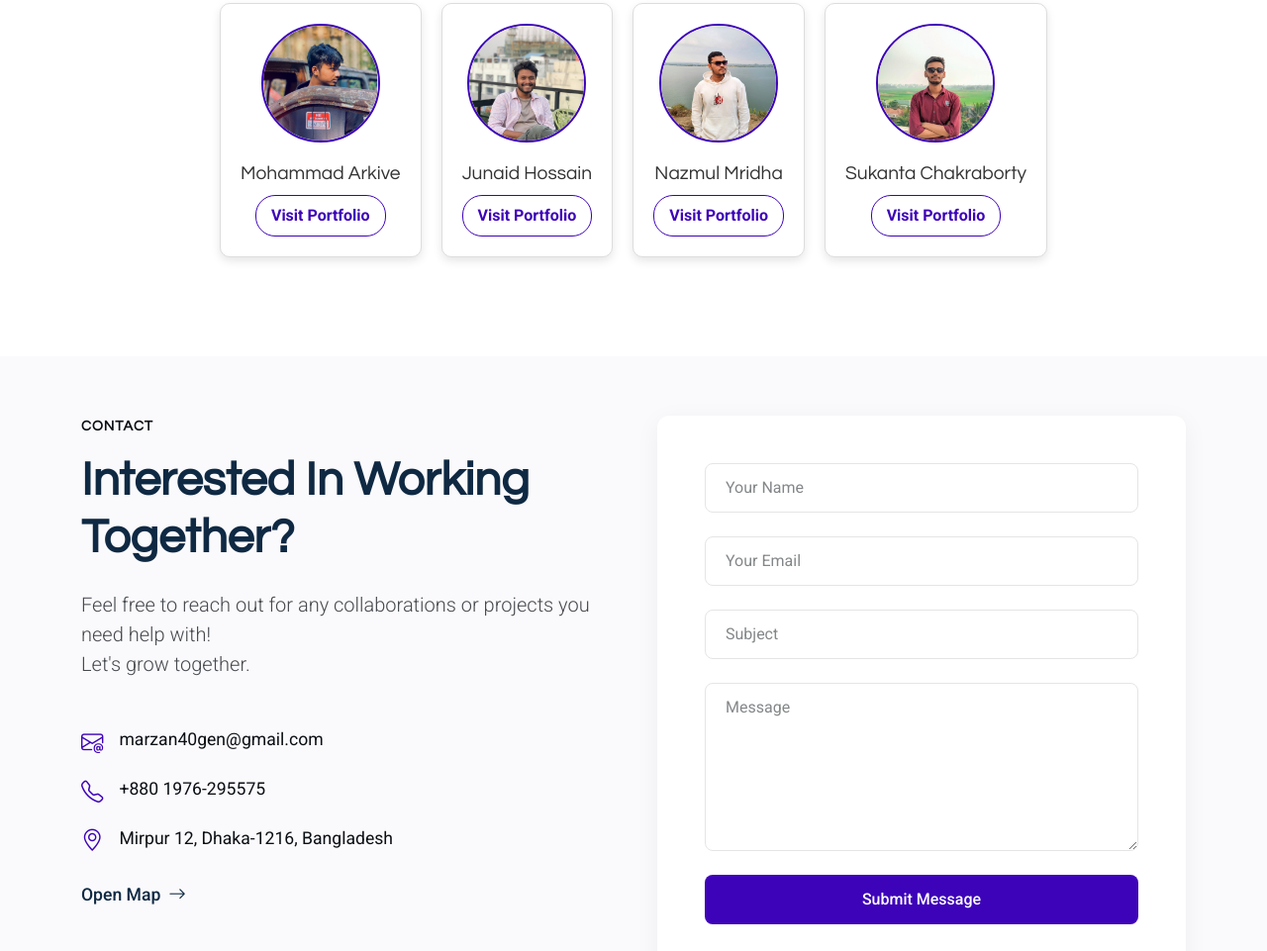
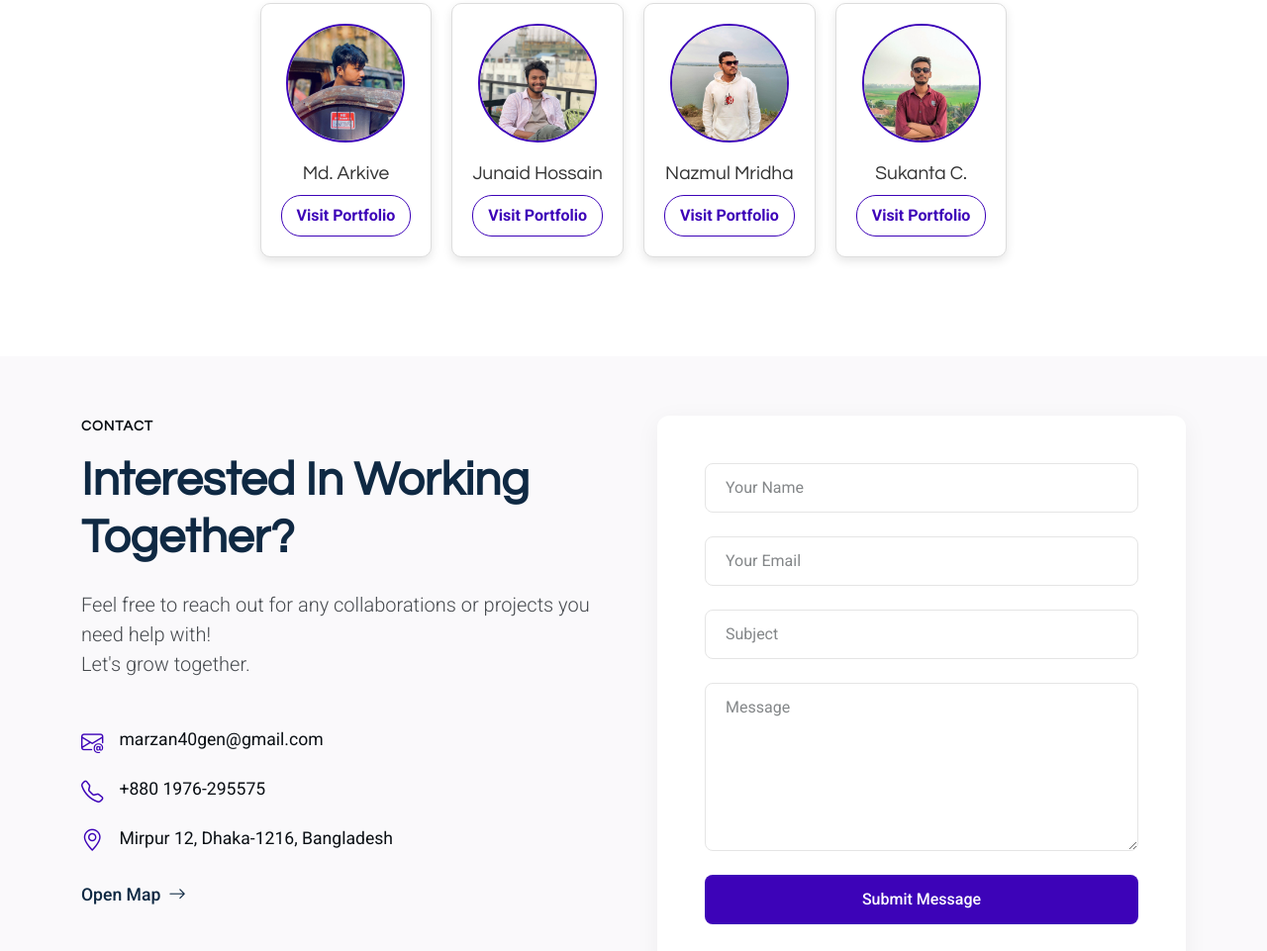
Before and after one commit to MarzzzSiam/Marzan_Siam_Portfolio, a plain HTML site: page index.html in a window 1280 px wide. Shown: the part 5666-6627 px from the top of the page at 99% size. Drawn offline with Linux system fonts and the light colour scheme.

Commit message:
second attempt

```diff
--- a/index.html
+++ b/index.html
@@ -780,7 +780,7 @@
           <!-- Friend 2 -->
           <div class="friend-card">
               <img src="/assets/img/friends/f2.jpg" alt="Friend 2">
-              <h3>Mohammad Arkive</h3>
+              <h3>Md. Arkive</h3>
               <a href="https://arkibba.github.io/Arkibba/#welcome" target="_blank" class="github-link">Visit Portfolio</a>
           </div>
 
@@ -801,7 +801,7 @@
           <!-- Friend 4 -->
           <div class="friend-card">
               <img src="/assets/img/friends/f4.jpg" alt="Friend 4">
-              <h3>Sukanta Chakraborty</h3>
+              <h3>Sukanta C.</h3>
               <a href="https://raw.githack.com/sukanta022/MyPortfolio/refs/heads/main/portfolio.html" target="_blank" class="github-link">Visit Portfolio</a>
           </div>
       </div>
```
